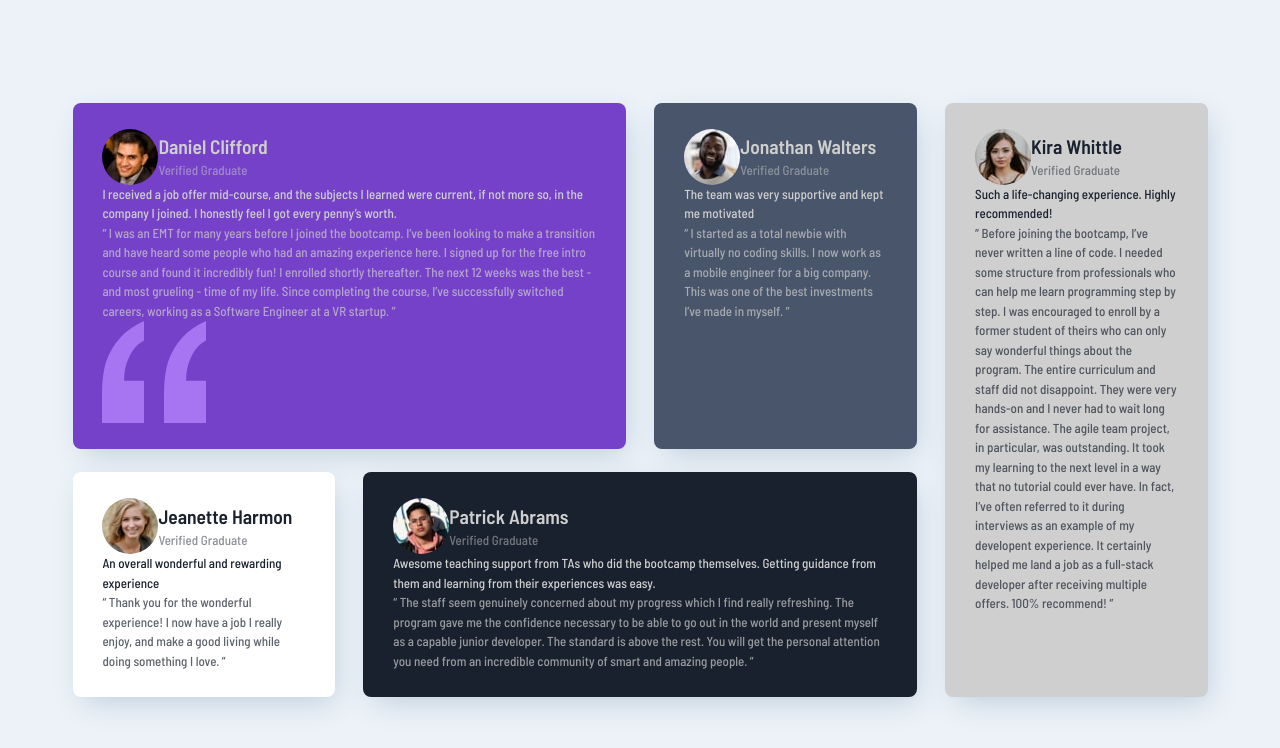
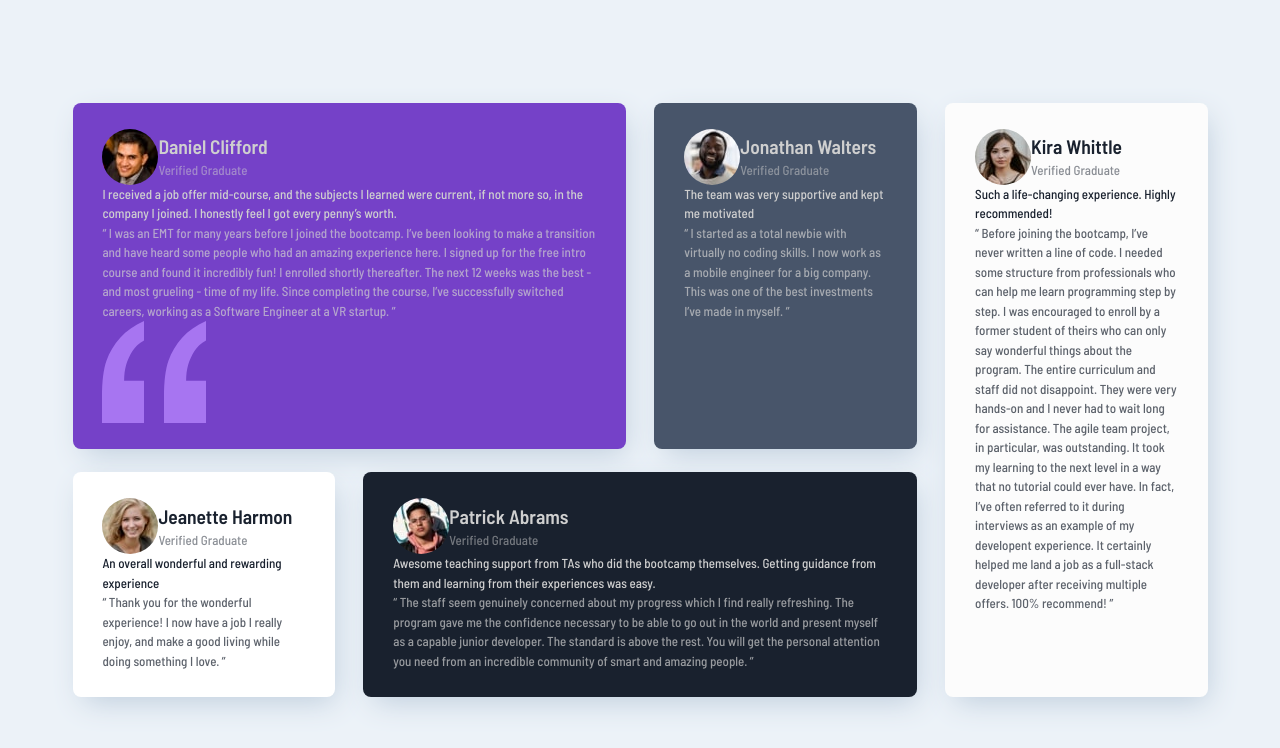
Before and after one commit to raveneliette/testimonials-grid-section-unfinished, a website built with Parcel: page src/index.html in a window 1280 px wide. Built offline with nearby package versions, Linux system fonts and the light colour scheme.

Commit message:
Increased background color brightness in Kira card

```diff
--- a/src/sass/abstracts/_variables.scss
+++ b/src/sass/abstracts/_variables.scss
@@ -2,7 +2,7 @@ $violet: hsl(263, 55%, 52%);
 $gray-blue: hsl(217, 19%, 35%);
 $black-blue: hsl(219, 29%, 14%);
 $white: hsl(0, 0%, 100%);
-$light-gray: hsl(0, 0%, 81%);
+$light-gray: hsl(0, 0%, 99%);
 $light-gray-blue: hsl(210, 46%, 95%);
 
 $background-colors: (
```
